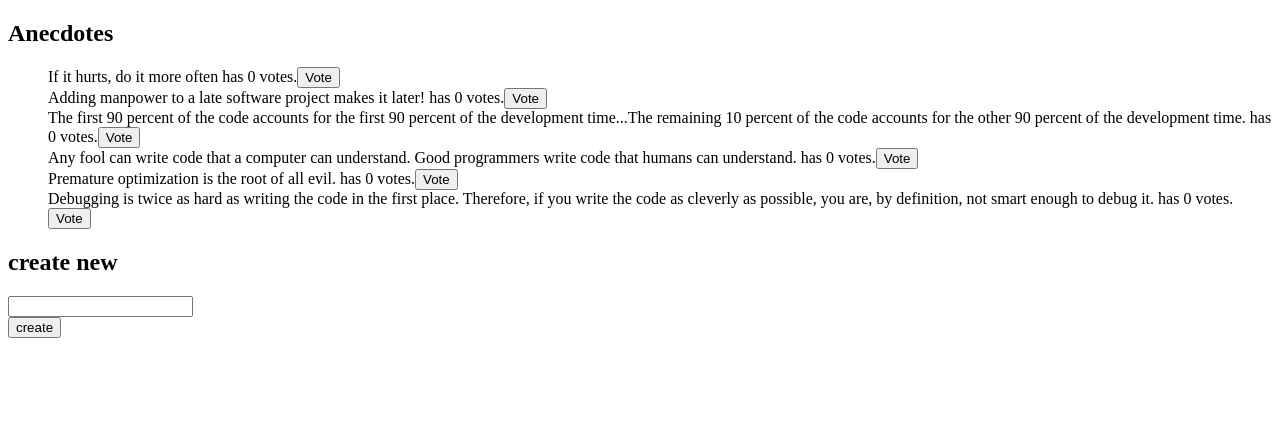
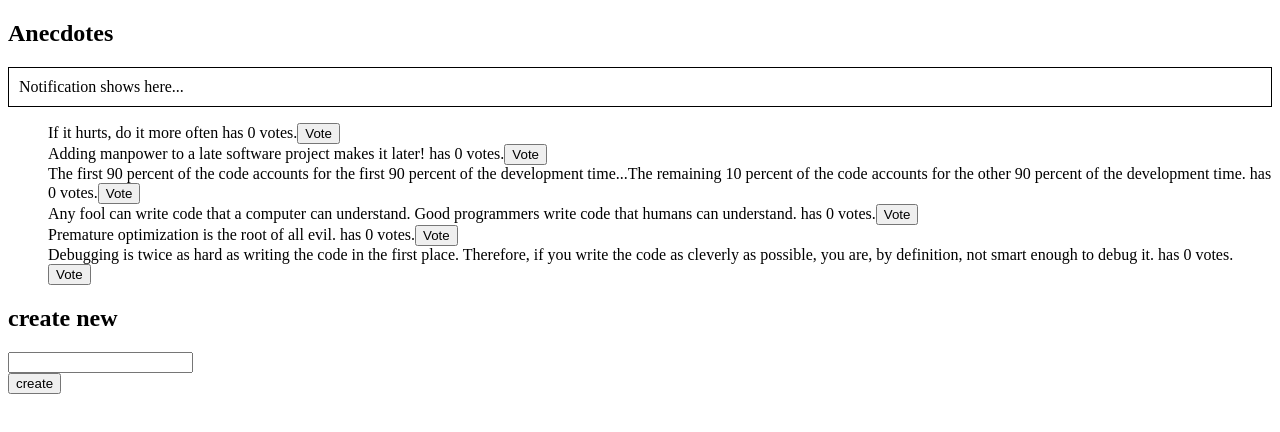
Before and after one commit to pilikiwi/full_stack_open_part_6, a React (Create React App) app in the folder redux-anecdotes/: page / in a window 1280 px wide. Shown: the top 432 px of the page. Built offline with nearby package versions, Linux system fonts and the light colour scheme.

Commit message:
6.10 Better anecdotes, step8

```diff
--- a/redux-anecdotes/src/App.js
+++ b/redux-anecdotes/src/App.js
@@ -1,12 +1,14 @@
 import React from 'react'
 import AnecdoteList from './components/AnecdoteList'
 import AnecdoteForm from './components/AnecdoteForm'
+import Notification from './components/Notification'
 
 const App = () => {
 
   return (
     <div>
       <h2>Anecdotes</h2>
+      <Notification />
       <AnecdoteList />
       <AnecdoteForm />
     </div>
--- a/redux-anecdotes/src/components/AnecdoteList.js
+++ b/redux-anecdotes/src/components/AnecdoteList.js
@@ -13,7 +13,7 @@
 
 
 const AnecdoteList = () => {
-    const anecdotes = useSelector(state => state)
+    const anecdotes = useSelector(state => state.anecdotes)
     const dispatch = useDispatch()
 
   const byVotes = (a, b) => b.votes - a.votes
--- a/redux-anecdotes/src/components/Notification.js
+++ b/redux-anecdotes/src/components/Notification.js
@@ -1,6 +1,8 @@
 import React from 'react'
+import { useSelector } from 'react-redux'
 
 const Notification = () => {
+  const notification = useSelector(state => state.notification)
   const style = {
     border: 'solid',
     padding: 10,
@@ -8,7 +10,7 @@
   }
   return (
     <div style={style}>
-      render here notification...
+      {notification}
     </div>
   )
 }
--- a/redux-anecdotes/src/reducers/anecdoteReducer.js
+++ b/redux-anecdotes/src/reducers/anecdoteReducer.js
@@ -19,7 +19,7 @@
 
 const initialState = anecdotesAtStart.map(asObject)
 
-const reducer = (state = initialState, action) => {
+const anecdoteReducer = (state = initialState, action) => {
   console.log('state now: ', state)
   console.log('action', action)
   switch(action.type){
@@ -55,4 +55,4 @@
   }
 }
 
-export default reducer
+export default anecdoteReducer
--- /dev/null
+++ b/redux-anecdotes/src/reducers/notificationReducer.js
@@ -0,0 +1,7 @@
+const notificationStart = 'Notification shows here...'
+
+const notificationReducer = (state=notificationStart) =>{
+    return state
+}
+
+export default notificationReducer
--- a/redux-anecdotes/src/store.js
+++ b/redux-anecdotes/src/store.js
@@ -1,6 +1,13 @@
-import { createStore } from 'redux'
-import reducer from './reducers/anecdoteReducer'
+import { createStore, combineReducers } from 'redux'
 import { composeWithDevTools } from 'redux-devtools-extension'
+
+import anecdoteReducer from './reducers/anecdoteReducer'
+import notificationReducer from './reducers/notificationReducer'
+
+const reducer = combineReducers({
+    anecdotes: anecdoteReducer,
+    notification: notificationReducer,
+})
 
 const store = createStore(reducer, composeWithDevTools())
 
```
